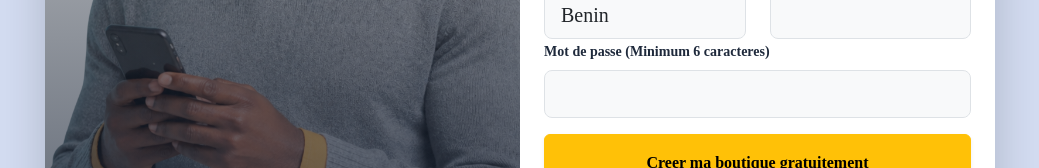
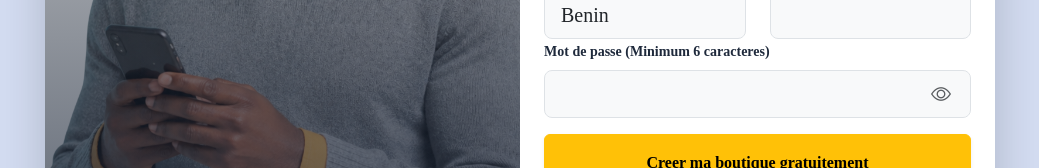
Before and after one commit to marzouck13/iziShop, a React (Vite) app in the folder iziShop/: page /auth in a window 1280 px wide. Shown: the part 434-602 px from the top of the page, without its empty margins (120-1159 px from the left). Built offline with nearby package versions, Linux system fonts and the light colour scheme.

Commit message:
champs mot dee passe mis a jour

```diff
--- a/iziShop/src/components/Auth.jsx
+++ b/iziShop/src/components/Auth.jsx
@@ -24,6 +24,9 @@ const Auth = () => {
   const [emailAVerifier, setEmailAVerifier] = useState('');
   const [envoiEnCours, setEnvoiEnCours] = useState(false);
   const [emailRenvoye, setEmailRenvoye] = useState(false);
+
+  // État pour afficher ou masquer le mot de passe
+  const [showPassword, setShowPassword] = useState(false);
 
   const [formData, setFormData] = useState({
     nomComplet: '',
@@ -109,13 +112,9 @@ const Auth = () => {
     try {
       const response = await connecterUtilisateur(loginData.email, loginData.motDePasse);
 
-      //  CORRECTION : tokenAcces au lieu de token
       if (response.donnees?.utilisateur && response.donnees?.tokenAcces) {
         connecter(response.donnees.utilisateur, response.donnees.tokenAcces);
         setStatus({ type: 'success', msg: 'Connexion reussie ! Redirection...' });
-
-        // La redirection est geree par le useEffect ci-dessus
-        // qui detecte le changement de estConnecte + utilisateur
       }
     } catch (err) {
       if (err.status === 403 && err.data?.emailNonVerifie) {
@@ -298,16 +297,27 @@ const Auth = () => {
                   </div>
                   <div className="mb-3">
                     <label className="form-label small fw-bold">Mot de passe (Minimum 6 caracteres)</label>
+                    <div className="position-relative">
                       <input
-                      type="password"
+                        type={showPassword ? "text" : "password"}
                         name="motDePasse"
-                      className="form-control form-control-lg bg-light border-1"
+                        className="form-control form-control-lg bg-light border-1 pe-5"
                         value={formData.motDePasse}
                         onChange={handleChange}
                         placeholder=""
                         minLength={6}
                         required
                       />
+                      <button
+                        type="button"
+                        className="btn border-0 position-absolute top-50 end-0 translate-middle-y me-2 text-muted"
+                        onClick={() => setShowPassword(!showPassword)}
+                        tabIndex="-1"
+                        style={{ zIndex: 5 }}
+                      >
+                        <i className={`bi ${showPassword ? 'bi-eye-slash' : 'bi-eye'} fs-5`}></i>
+                      </button>
+                    </div>
                   </div>
                   <button className="btn Zouck btn-warning w-100 py-3 fw-bold shadow-sm" disabled={loading}>
                     {loading ? 'Creation...' : 'Creer ma boutique gratuitement'}
@@ -341,15 +351,26 @@ const Auth = () => {
                   </div>
                   <div className="mb-4">
                     <label className="form-label small fw-bold">Mot de passe</label>
+                    <div className="position-relative">
                       <input
-                      type="password"
+                        type={showPassword ? "text" : "password"}
                         name="motDePasse"
-                      className="form-control form-control-lg bg-light border-1"
+                        className="form-control form-control-lg bg-light border-1 pe-5"
                         value={loginData.motDePasse}
                         onChange={handleChange}
                         placeholder=""
                         required
                       />
+                      <button
+                        type="button"
+                        className="btn border-0 position-absolute top-50 end-0 translate-middle-y me-2 text-muted"
+                        onClick={() => setShowPassword(!showPassword)}
+                        tabIndex="-1"
+                        style={{ zIndex: 5 }}
+                      >
+                        <i className={`bi ${showPassword ? 'bi-eye-slash' : 'bi-eye'} fs-5`}></i>
+                      </button>
+                    </div>
                   </div>
                   <button className="btn Zouck btn-warning w-100 py-3 fw-bold shadow-sm" disabled={loading}>
                     {loading ? 'Connexion...' : 'Se connecter'}
```
Lines whose indentation alone changed are shown as unchanged.
